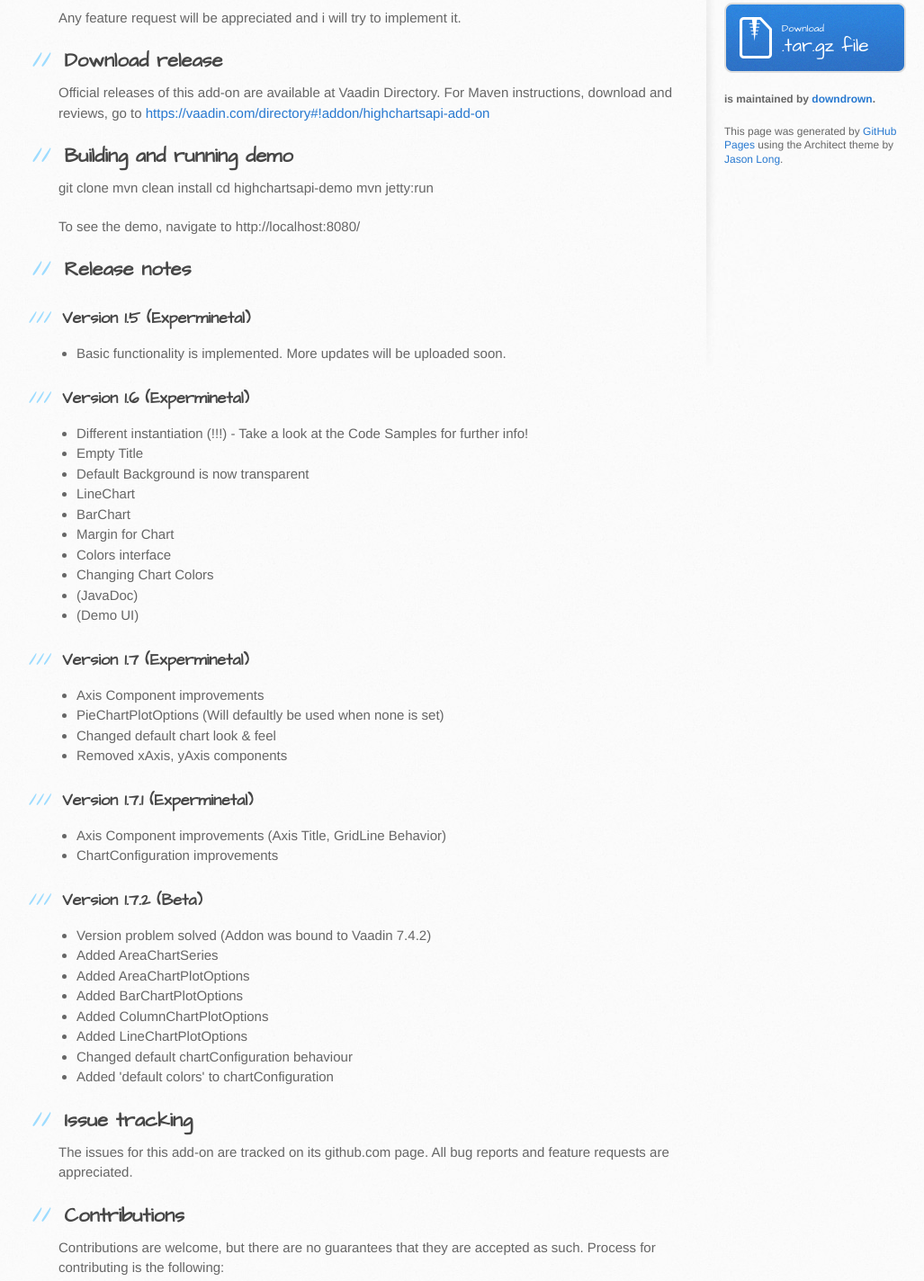
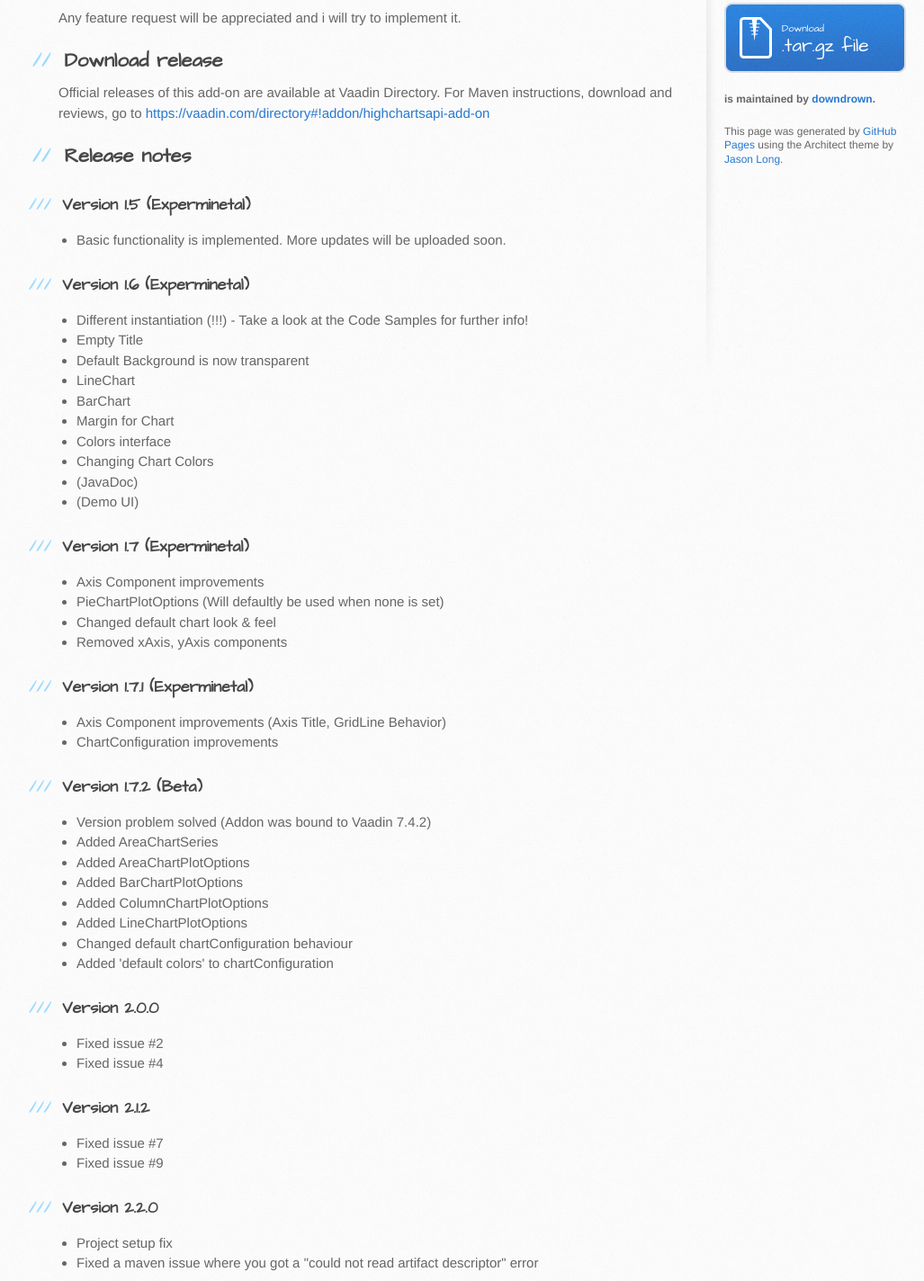
Before and after one commit to downdrown/VaadinHighChartsAPI, a plain HTML site: page index.html in a window 1280 px wide. Shown: the part 401-1825 px from the top of the page at 90% size, without its empty margins (105-1132 px from the left). Drawn offline with Linux system fonts and the light colour scheme.

```diff
--- a/index.html
+++ b/index.html
@@ -39,16 +39,6 @@
 <a id="download-release" class="anchor" href="#download-release" aria-hidden="true"><span class="octicon octicon-link"></span></a>Download release</h2>
 
 <p>Official releases of this add-on are available at Vaadin Directory. For Maven instructions, download and reviews, go to <a href="https://vaadin.com/directory#!addon/highchartsapi-add-on">https://vaadin.com/directory#!addon/highchartsapi-add-on</a></p>
-
-<h2>
-<a id="building-and-running-demo" class="anchor" href="#building-and-running-demo" aria-hidden="true"><span class="octicon octicon-link"></span></a>Building and running demo</h2>
-
-<p>git clone
-mvn clean install
-cd highchartsapi-demo
-mvn jetty:run</p>
-
-<p>To see the demo, navigate to http://localhost:8080/</p>
 
 <h2>
 <a id="release-notes" class="anchor" href="#release-notes" aria-hidden="true"><span class="octicon octicon-link"></span></a>Release notes</h2>
@@ -108,6 +98,30 @@ mvn jetty:run</p>
 <li>Added 'default colors' to chartConfiguration</li>
 </ul>
 
+<h3>
+<a id="version-200" class="anchor" href="#version-200" aria-hidden="true"><span class="octicon octicon-link"></span></a>Version 2.0.0</h3>
+
+<ul>
+<li>Fixed issue #2</li>
+<li>Fixed issue #4</li>
+</ul>
+
+<h3>
+<a id="version-212" class="anchor" href="#version-212" aria-hidden="true"><span class="octicon octicon-link"></span></a>Version 2.1.2</h3>
+
+<ul>
+<li>Fixed issue #7</li>
+<li>Fixed issue #9</li>
+</ul>
+
+<h3>
+<a id="version-220" class="anchor" href="#version-220" aria-hidden="true"><span class="octicon octicon-link"></span></a>Version 2.2.0</h3>
+
+<ul>
+<li>Project setup fix</li>
+<li>Fixed a maven issue where you got a "could not read artifact descriptor" error</li>
+</ul>
+
 <h2>
 <a id="issue-tracking" class="anchor" href="#issue-tracking" aria-hidden="true"><span class="octicon octicon-link"></span></a>Issue tracking</h2>
 
```
Also changed, not shown: params.json (+1 -1 lines).
